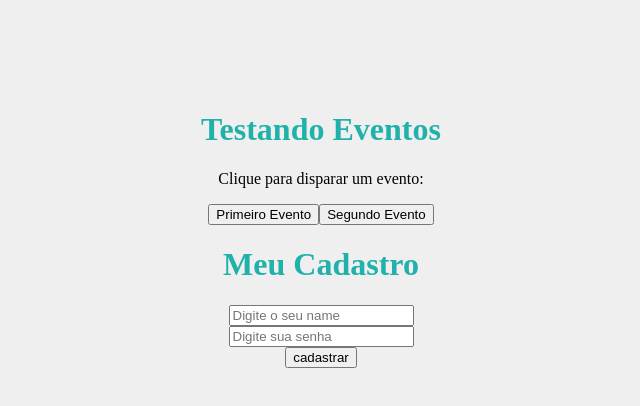
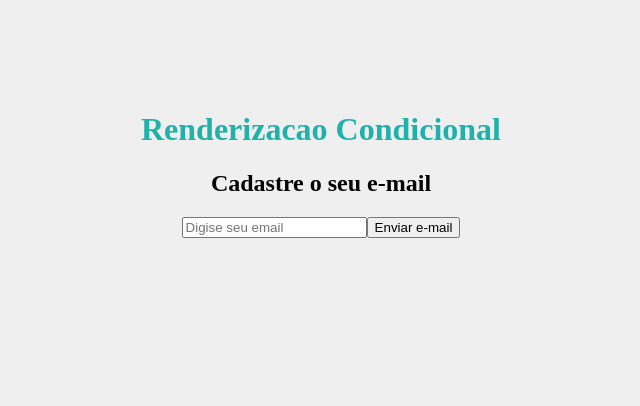
Before and after one commit to yoLionGit/projeto-react1, a React (Vite) app: page / in a window 1280 px wide. Shown: the top 406 px of the page, without its empty margins (319-959 px from the left). Built offline with nearby package versions, Linux system fonts and the light colour scheme.

Commit message:
Renderização de condicional(if)

```diff
--- a/src/App.jsx
+++ b/src/App.jsx
@@ -1,13 +1,11 @@
 import './app.css';
-import Evento from './components/events/Evento';
-import Form from './components/Form';
+import Condicional from './components/Condicional';
 
 function App() {
   return (
     <div className="App">
-      <h1>Testando Eventos</h1>
-      <Evento />
-      <Form />
+      <h1>Renderizacao Condicional</h1>
+      <Condicional />
     </div>
   );
 }
--- /dev/null
+++ b/src/components/Condicional.jsx
@@ -0,0 +1,41 @@
+import { useState } from 'react';
+
+export default function Condicional() {
+  const [email, setEmail] = useState('');
+  const [userEmail, setUserEmail] = useState('');
+
+  function enviarEmail(e) {
+    e.preventDefault();
+    setUserEmail(email);
+    console.log(`Testando`);
+  }
+
+  function limparEmail(e) {
+    e.preventDefault();
+    setUserEmail('');
+  }
+
+  return (
+    <>
+      <div>
+        <h2>Cadastre o seu e-mail</h2>
+        <form>
+          <input
+            type="email"
+            placeholder="Digise seu email"
+            onChange={(e) => setEmail(e.target.value)}
+          />
+          <button type="submit" onClick={enviarEmail}>
+            Enviar e-mail
+          </button>
+          {userEmail && (
+            <div>
+              <p>O e-mail do usuario e: {userEmail}</p>
+              <button onClick={limparEmail}>Limpar</button>
+            </div>
+          )}
+        </form>
+      </div>
+    </>
+  );
+}
```
